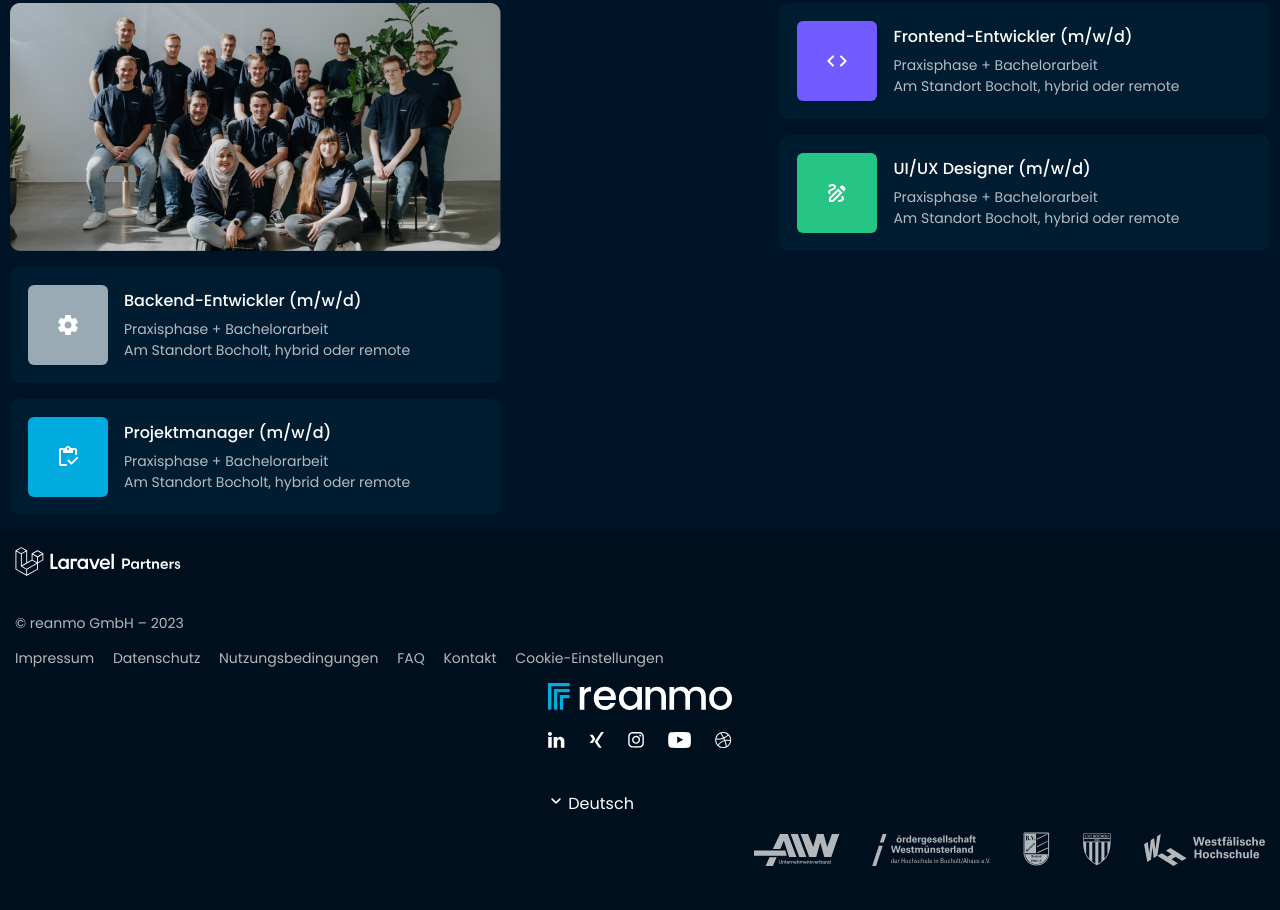
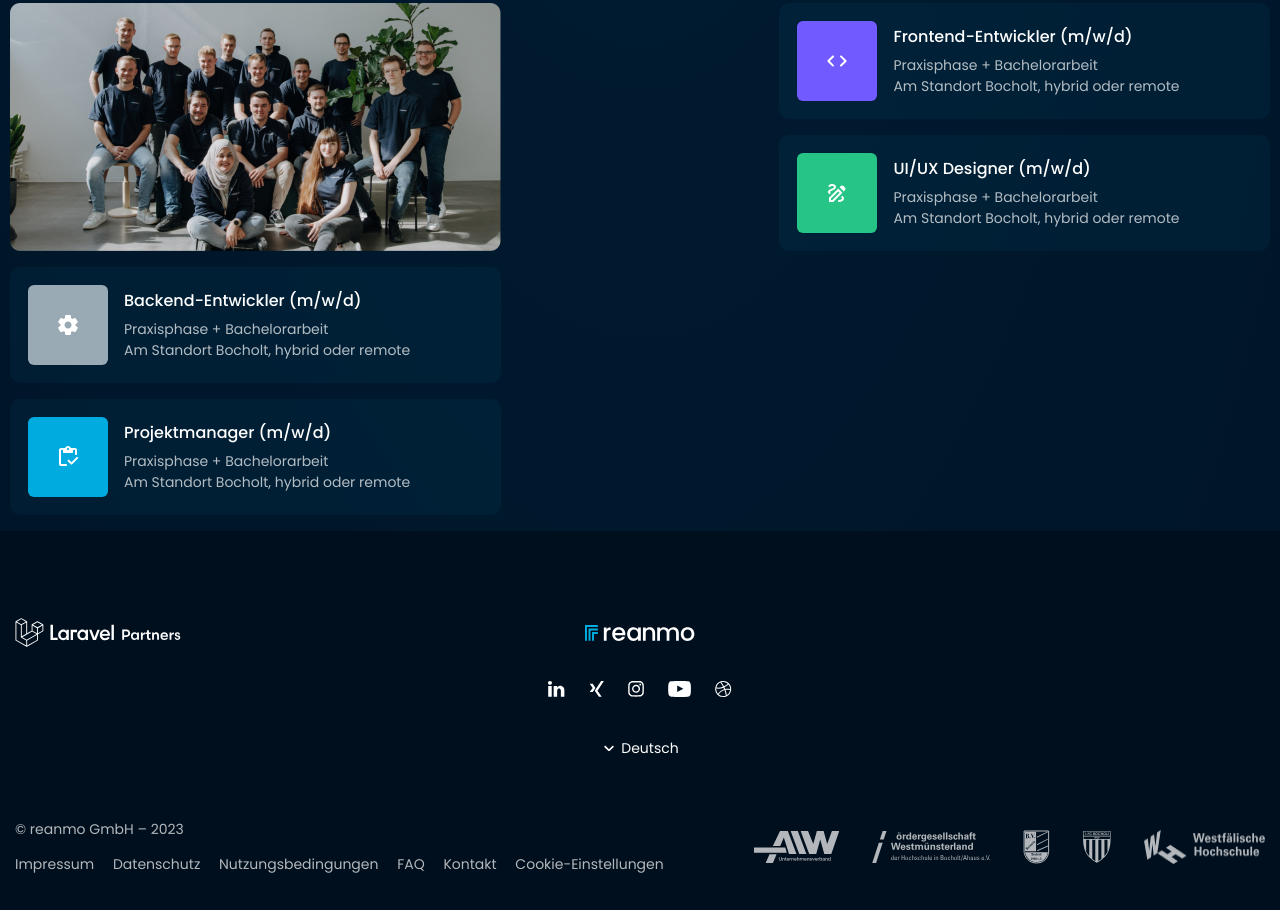
Before and after one commit to xMaxwello/HTML_Website, a plain HTML site: page index.html in a window 1280 px wide. Shown: the part 2648-3558 px from the top of the page. Drawn offline with Linux system fonts and the light colour scheme.

Commit message:
fixed footer

```diff
--- /dev/null
+++ b/css/about.css
@@ -0,0 +1,17 @@
+html,body {
+    background-color: #001427;
+    background-blend-mode: soft-light;
+    background-image: radial-gradient(rgba(255, 255, 255, 0.2), rgba(128, 128, 128, 0.2));
+    font-family: Poppins, serif;
+    color: white;
+    margin: 0;
+}
+
+a {
+    text-decoration: none;
+    color: white;
+}
+
+header {
+    background-color: #001427;
+}
--- a/home/index.css
+++ b/css/index.css
@@ -1,5 +1,7 @@
 html,body {
     background-color: #001427;
+    background-blend-mode: soft-light;
+    background-image: radial-gradient(rgba(255, 255, 255, 0.2), rgba(128, 128, 128, 0.2));
     font-family: Poppins, serif;
     color: white;
     margin: 0;
@@ -605,23 +607,51 @@ footer {
     background-color: #000F1D;
 }
 
-.footer-column{
-    flex: 1;
+.footer-top {
     display: flex;
-    flex-direction: column;
-    justify-content: space-between;
+    align-items: center;
+    position: relative;
+    padding-top: 87px;
 }
 
-.footer-left{
-    align-items: flex-start;
+
+.footer-top img:first-child {
+    align-self: flex-start;
+}
+
+.footer-top img:last-child {
+    position: absolute;
+    left: 50%;
+    transform: translateX(-50%);
 }
 
 .footer-middle{
+    display: flex;
     align-items: center;
+    flex-direction: column;
+    justify-content: center;
+    gap: 20px;
+    margin: 32px;
 }
 
-.footer-right{
-    align-items: flex-end;
+.social-media-icons{
+    display: flex;
+    gap: 24px;
+}
+
+.language-text{
+    display: inline-flex;
+    font-weight: 400;
+    font-size: 14px;
+    line-height: 21px;
+    gap: 4px
+}
+
+.footer-bottom{
+    display: flex;
+    flex-direction: row;
+    align-items: center;
+    justify-content: space-between;
 }
 
 .footerCompanyText{
@@ -636,20 +666,8 @@ footer {
     word-spacing: 15px;
 }
 
-.footerMiddle{
-    display: flex;
-    flex-direction: column;
-    gap: 20px
-}
-
-.social-media-icons{
-    display: flex;
-    gap: 24px;
-}
-
 .footerLogos{
     display: flex;
-    align-items: flex-end;
     gap: 32px;
     opacity: 0.7;
 }
--- a/home/index.html
+++ b/index.html
@@ -3,7 +3,7 @@
 <head>
     <meta name="viewport" content="width=device-width, initial-scale=1">
     <meta charset="UTF-8">
-    <link rel="stylesheet" href="index.css">
+    <link rel="stylesheet" href="css/index.css">
     <title>reanmo | Dein Partner für die digitale Zukunft - reanmo</title>
     <link rel="shortcut icon" href="/img/favicon.ico">
     <meta property="og:title" content="reanmo | Dein Partner für die digitale Zukunft">
@@ -62,7 +62,7 @@
                     <a href="index.html"><img src="/img/logo.svg" alt="company logo"></a>
                 </div>
                 <div class="nav-icons right">
-                    <a href="/about/about.html"><img src="/img/Icon-with-hover.svg" alt="about card icon"></a>
+                    <a href="./about.html"><img src="/img/Icon-with-hover.svg" alt="about card icon"></a>
                     <a href="#" id="fullscreenToggle"><img src="/img/Icon-fullscreen.svg" alt="fullscreen icon"></a>
                 </div>
             </div>
@@ -340,21 +340,13 @@
 
 <footer>
     <div class="container">
-        <div class="footer-row">
 
-            <div class="footer-column footer-left">
-                <div class="footerPartner">
-                    <p><img src="/img/logo-laravel-partners%201.svg" alt="laravel logo"></p>
-                </div>
-                <div class="footerCompanyText">
-                    <p>&copy; reanmo GmbH – 2023</p>
-                    <p class="footerCompanyTextSpacing">Impressum Datenschutz Nutzungsbedingungen FAQ Kontakt Cookie-Einstellungen</p>
-                </div>
+        <div class="footer-top">
+                <img src="/img/logo-laravel-partners%201.svg" alt="laravel logo">
+                <img src="/img/Logoreanmo.svg" alt="company logo">
         </div>
 
-            <div class="footer-column footer-middle">
-                <div class="footerMiddle">
-                    <img src="/img/logo.svg" alt="company logo">
+        <div class="footer-middle">
             <div class="social-media-icons">
                 <a href="https://de.linkedin.com/company/reanmo" target="_blank" rel="noopener noreferrer"><img src="/img/linkedin.svg" alt="LinkedIn icon"></a>
                 <a href="https://www.xing.com/pages/reanmogmbh" target="_blank" rel="noopener noreferrer"><img src="/img/xing.svg" alt="Xing icon"></a>
@@ -362,18 +354,22 @@
                 <a href="#"><img src="/img/youtube-play.svg" alt="Youtube icon"></a>
                 <a href="https://dribbble.com/reanmo" target="_blank" rel="noopener noreferrer"><img src="/img/Gruppe%203921.svg" alt="Dribbble icon"></a>
             </div>
-                    <p><img src="/img/material-symbols_chevron-down-rounded.svg" alt="down arrow"> Deutsch</p>
-                </div>
+            <p class="language-text"><img src="/img/material-symbols_chevron-down-rounded.svg" alt="down arrow"> Deutsch</p>
         </div>
 
-            <div class="footer-column footer-right">
+
+
+        <div class="footer-bottom">
+            <div class="footerCompanyText">
+                <p>&copy; reanmo GmbH – 2023</p>
+                <p class="footerCompanyTextSpacing">Impressum Datenschutz Nutzungsbedingungen FAQ Kontakt Cookie-Einstellungen</p>
+            </div>
             <div class="footerLogos">
                 <img src="/img/logo-aiw.svg" alt="AIW">
                 <img src="/img/logo-foerderung.svg" alt="Förderung Münsterland">
                 <img src="/img/logo-bv.svg" alt="Borussia Bocholt">
                 <img src="/img/logo-fc.svg" alt="FC Bocholt">
                 <img src="/img/logo-whs.png" alt="WHS">
-                </div>
             </div>
 
         </div>
```
Also changed, not shown: about.html (added, +73 -0 lines), about/about.html (deleted, +0 -10 lines), img/Logoreanmo.svg (added). Lines whose indentation alone changed are shown as unchanged.
